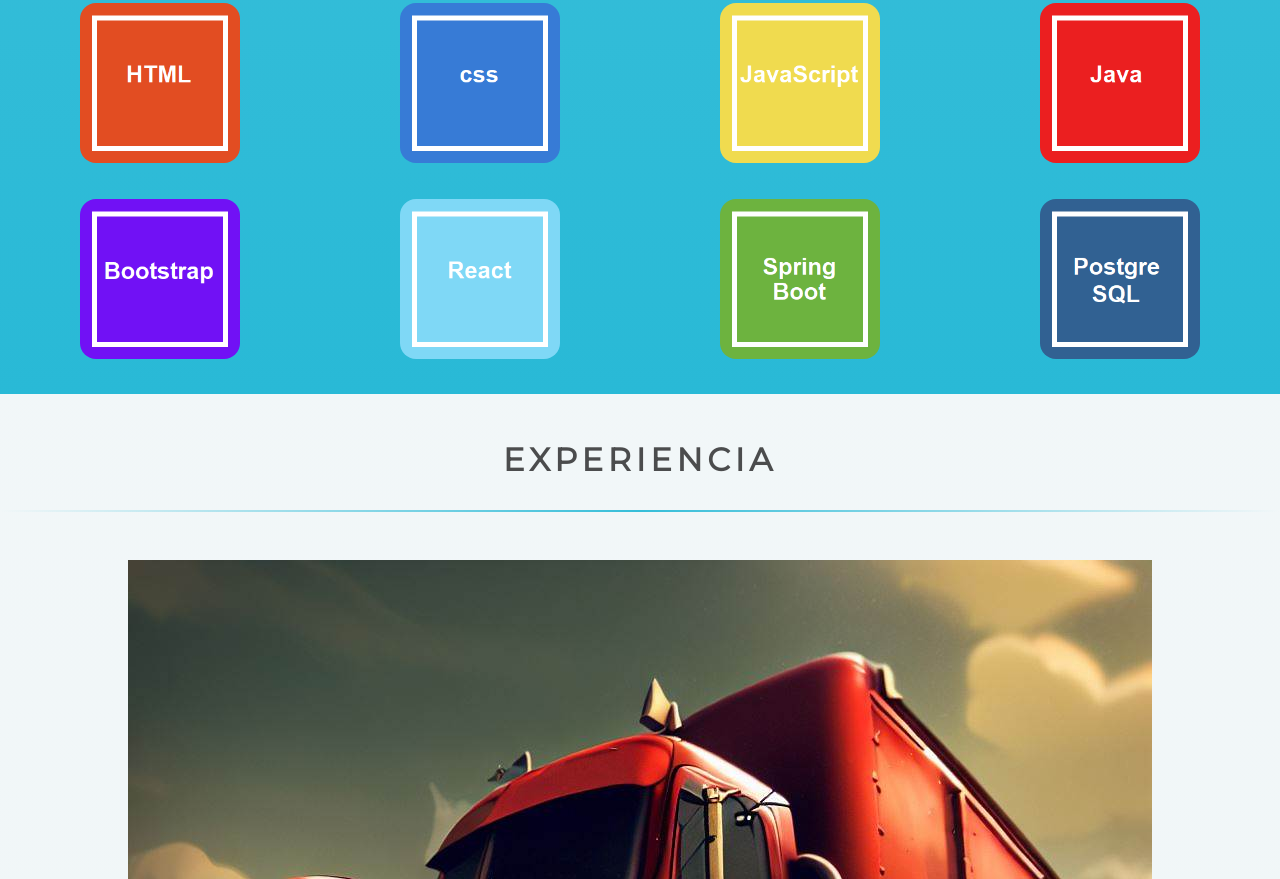
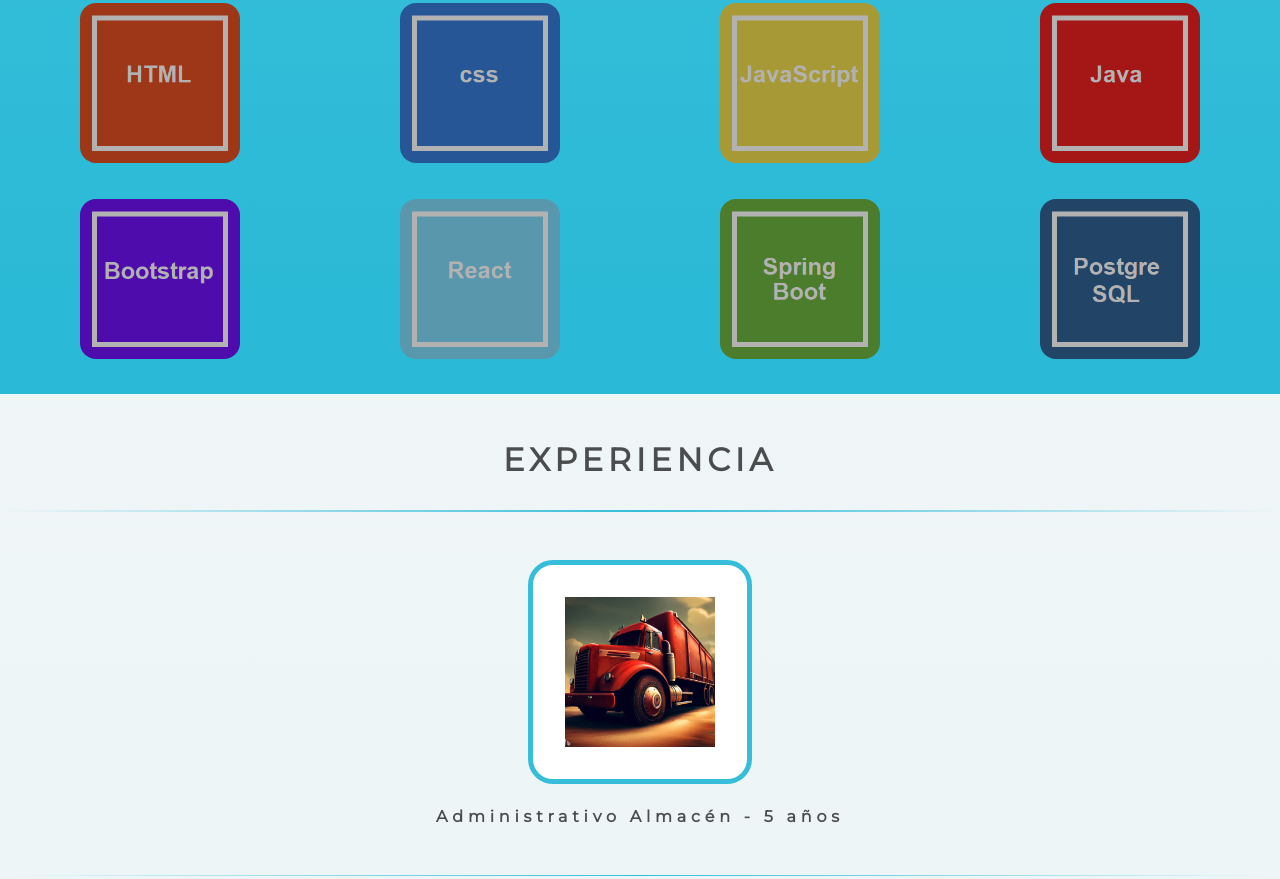
Before and after one commit to JuanMaAl/JuanWebDevPortafolio, a plain HTML site: page index.html in a window 1280 px wide. Shown: the part 1761-2640 px from the top of the page. Drawn offline with nearby package versions, Linux system fonts and the light colour scheme.

Commit message:
cursor bombilla e iluminación imagenes tecnologías

```diff
--- a/css/experiencia.css
+++ b/css/experiencia.css
@@ -0,0 +1,20 @@
+#experiencia img {
+    height: 100%;
+    background: white;
+    width: 150px;
+    height: 150px;
+    padding: 2rem;
+    border: 5px solid var(--primary);
+    border-radius: 25px;
+    transition: border-radius .3s ease, box-shadow .3s ease;
+}
+
+#experiencia img:hover {
+    border-radius: 0;
+    box-shadow: 0px 0px 10px 1px var(--gray2);
+}
+
+#experiencia h4{
+    font-size: 1rem;
+    margin-bottom: 3rem;
+}
--- a/css/tecnologias.css
+++ b/css/tecnologias.css
@@ -5,8 +5,19 @@
     margin: 1rem;
 }
 
-#tecnologias img{
+#tecnologias img {
     border-radius: 1rem;
     max-width: 10rem;
-    cursor: context-menu;
+    filter: brightness(70%);
 }
+
+#tecnologias img:hover {
+    filter: brightness(110%);
+    cursor: url('../assets/img/icons/cursorbombilla.png'), default;
+    transition: filter 1s ease cursor 1s ease;
+}
+
+#tecnologias:hover {
+    cursor: url('../assets/img/icons/cursorbombillaapagado.png'), default;
+
+}
```
Also changed, not shown: assets/img/icons/cursorbombilla.png (added), assets/img/icons/cursorbombillaapagado.png (added).
